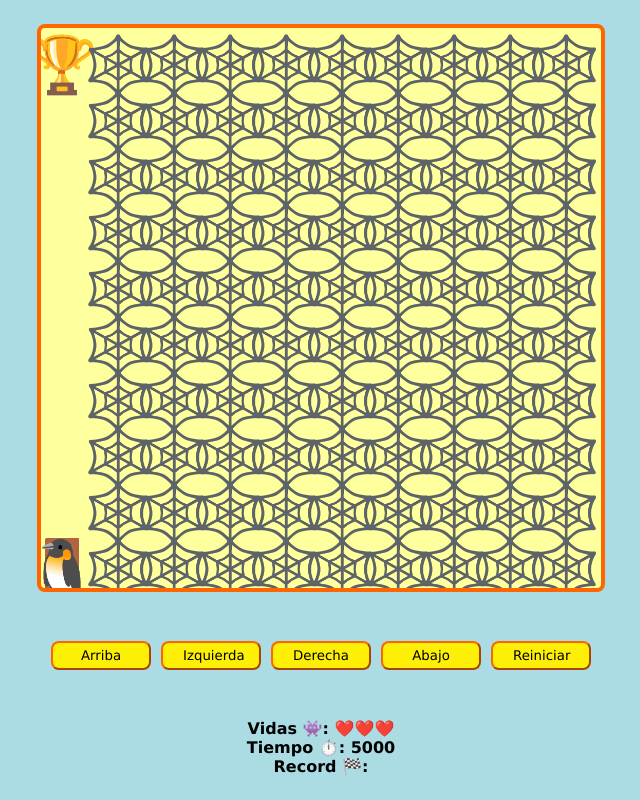
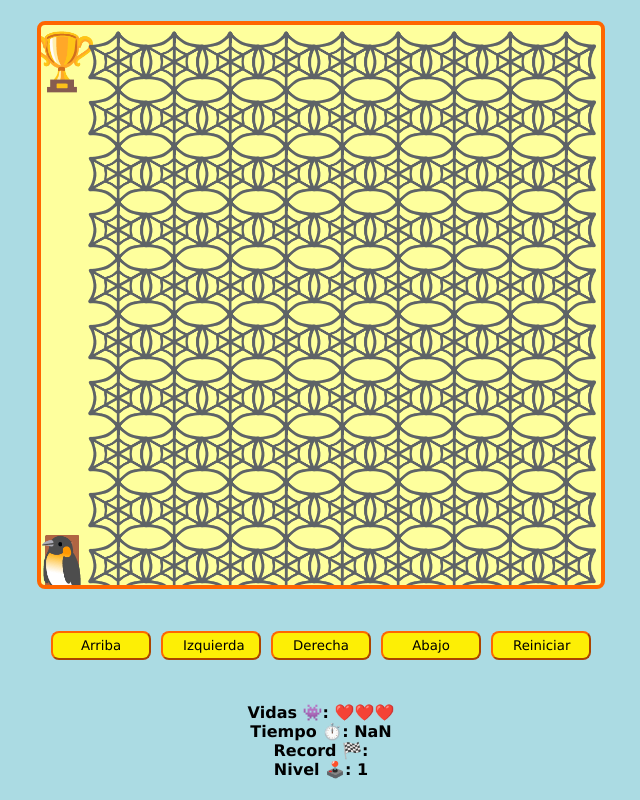
Before and after one commit to Jcpr11/videoJuegoJS, a plain HTML site: page index.html in a window 1280 px wide. Shown: the whole page, without its empty margins (319-959 px from the left). Drawn offline with Linux system fonts and the light colour scheme.

Commit message:
Se añaden los niveles faltantes y se modifica la logica del juego para que el reloj inicie cuando se empieza el movimiento

```diff
--- a/game.js
+++ b/game.js
@@ -9,9 +9,10 @@ const btnRight = document.querySelector("#right");
 const btnDown = document.querySelector("#down");
 const btnRestart = document.querySelector("#restart");
 
-/* Selectores vidas y tiempo */
+/* Selectores vidas y tiempo y nivel */
 const spanLives = document.querySelector('#lives');
 const spanTime = document.querySelector('#time');
+const spanLevel = document.querySelector('#level');
 
 /* Selectores records y tiempo partida total */
 const spanRecord = document.querySelector('#record');
@@ -96,8 +97,8 @@ function startGame() {
     }
     console.log(map.length);
 
-    if (!timeStart) {
-        timeStart = Date.now();
+    if (!timeStart) {/*
+        timeStart = Date.now(); */
         timeInterval = setInterval(showTime, 100);
         showRecord();
     }
@@ -108,6 +109,7 @@ function startGame() {
     console.log(mapRowCols);
 
     showLives();
+    showLevel();
 
     enemyPositions = [];
     game.clearRect(0, 0, canvasSize, canvasSize);
@@ -259,6 +261,9 @@ function showRecord() {
     spanRecord.innerHTML = localStorage.getItem('record_time');
 }
 
+function showLevel() { //funcion para mostrar el nivel
+    spanLevel.innerHTML = level + 1;
+}
 
 /* funciones de movimiento */
 
@@ -269,6 +274,11 @@ function moveUp() {
         console.log("Out");
     } else {
         playerPosition.y -= elementsSize;
+        if (!timeStart) {
+            timeStart = Date.now();
+            timeInterval = setInterval(showTime, 100);
+            showRecord();
+        }
         startGame();
     }
 }
@@ -291,6 +301,11 @@ function moveRight() {
         console.log("Out");
     } else {
         playerPosition.x += elementsSize;
+        if (!timeStart) {
+        timeStart = Date.now();
+        timeInterval = setInterval(showTime, 100);
+        showRecord();
+    }
         startGame();
     }
 }
@@ -316,6 +331,7 @@ function restartGame() { // esta funcion se ejecuta cuando el jugador reinicia e
         }
         playerPosition.x = undefined;
         playerPosition.y = undefined;
+        timeStart = undefined;
         startGame();
     }
 }
--- a/index.html
+++ b/index.html
@@ -23,6 +23,7 @@
             <p>Vidas 👾: <span id="lives"></span></p>
             <p>Tiempo ⏱️: <span id="time"></span></p>
             <p>Record 🏁: <span id="record"></span></p>
+            <p>Nivel 🕹️: <span id="level"></span></p>
             <p id="result"></p>
         </div>
     </div>
--- a/maps.js
+++ b/maps.js
@@ -53,14 +53,86 @@ maps.push(`
     XXXXXXXXXX
 `);
 maps.push(`
-    O-------IX
-    XXXXXXXXXX
-    XXXXXXXXXX
-    XXXXXXXXXX
-    XXXXXXXXXX
-    XXXXXXXXXX
-    XXXXXXXXXX
-    XXXXXXXXXX
-    XXXXXXXXXX
+    O-------XX
+    XXX--XXXXX
+    XXXX--XXXX
+    XXXXX--XXX
+    XXXXXX-XXX
+    XXXXX--XXX
+    XXXX--XXXX
+    XXXX-XXXXX
+    XXI--XXXXX
     XXXXXXXXXX
 `);
+maps.push(`
+    XXXXIXXXXX
+    XXXX-XXXXX
+    XXX--XXXXX
+    XXX-X--XXX
+    --X-XX-XXX
+    -XX----XXX
+    -XXXX--XXX
+    -XXX-X--XX
+    --O--XX-XX
+    XXXX----XX
+`);
+maps.push(`
+    XXX-O-----
+    XXXXXXXXX-
+    X----XX---
+    X-XX----X-
+    --XXXXXXX-
+    -XXXXXXXXX
+    -XXXXXXXXX
+    -XXXXXXXXX
+    -----XX-IX
+    XXXX----XX
+`);
+maps.push(`
+    ----------
+    X-XXXXXXI-
+    X-----XXXX
+    X-XXX-XXXX
+    XXXXX-XXXX
+    -XX---XXXX
+    -XX-XXXXXX
+    X---XXXXXX
+    X--XXXX-OX
+    XX-------X
+`);
+maps.push(`
+    XX----XXXX
+    X--XX-XXO-
+    XX-XX-XXX-
+    X--XX-----
+    X-XXXXXXXX
+    X-XXXXXXXX
+    --X-XXXXXX
+    --X-XXXXXX
+    --X-XXXXXX
+    IXXXXXXXXX
+`);
+maps.push(`
+    ----------
+    -XXXXXXX--
+    -XXXXXX--X
+    -XXXXXX-X-
+    -XXXI---XX
+    -XXXXXXXXX
+    -----XXXXX
+    XXXX-----X
+    XXXXXXXX-X
+    O--------X
+`);
+maps.push(`
+    XX--------
+    X--XXXXXX-
+    --XXXXX---
+    -XXXXX--XX
+    ----OX-XXX
+    XXXXXX--X-
+    XX--IXX--X
+    X--XXX--XX
+    --XXX--XX-
+    X-----XXXX
+`);
```
